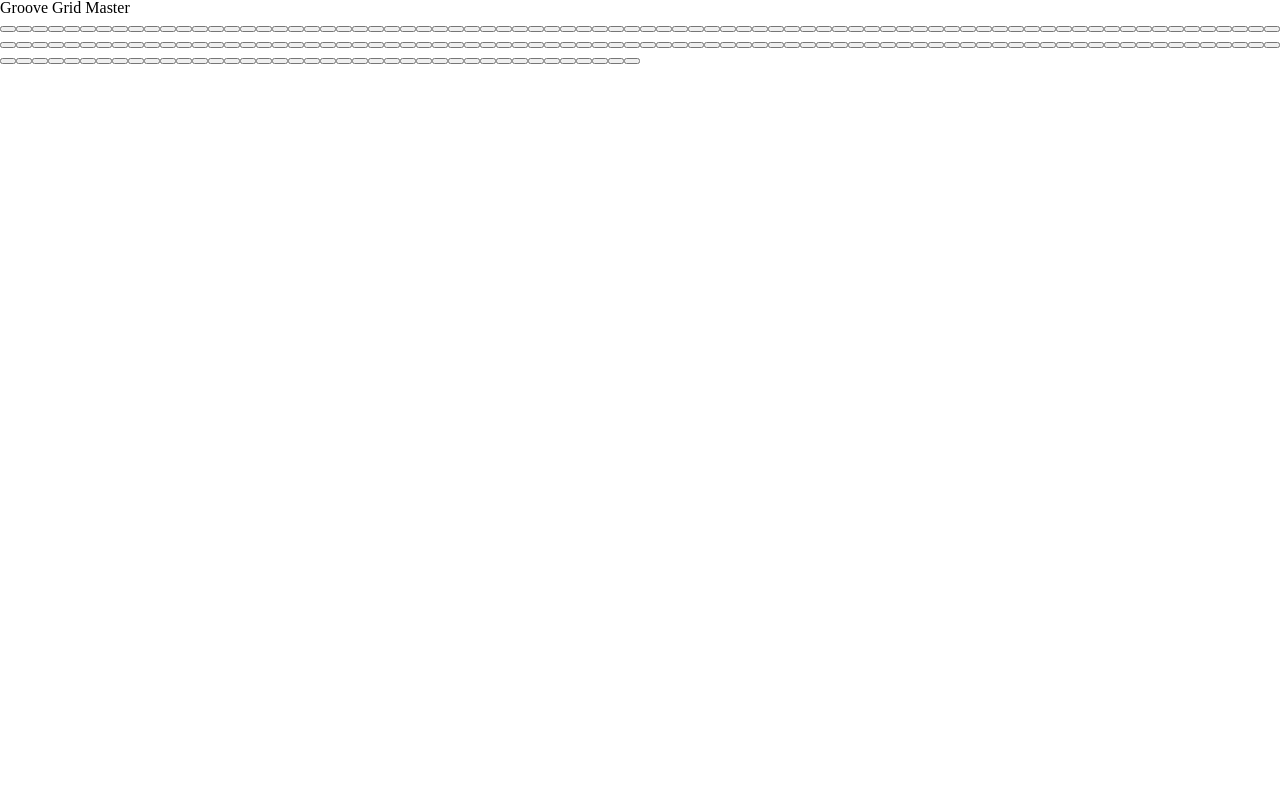
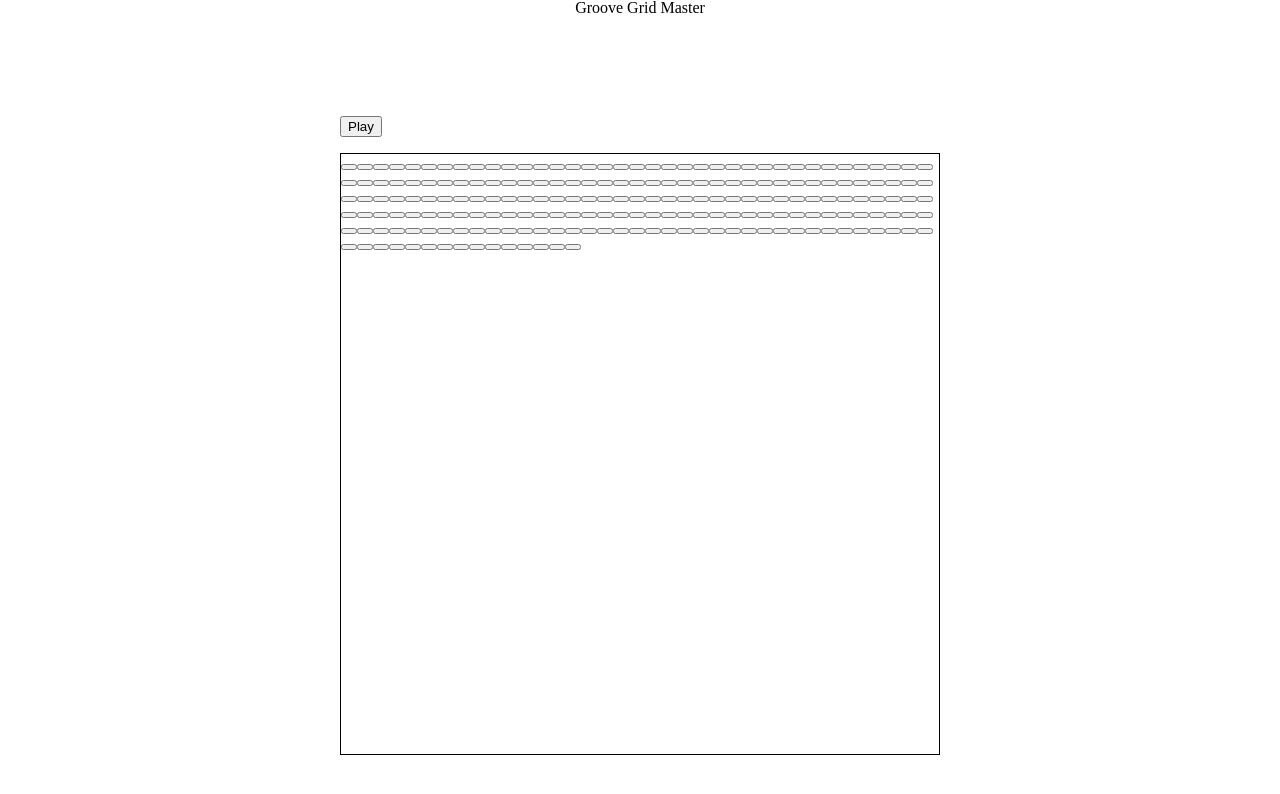
Before and after one commit to cfang322/Groove-Grid-Master, a website built with webpack: page index.html in a window 1280 px wide. Built offline with nearby package versions, Linux system fonts and the light colour scheme.

Commit message:
Created a border for my grid

```diff
--- a/index.html
+++ b/index.html
@@ -12,7 +12,14 @@
 
   <body>
     <h1>Groove Grid Master</h1>
-    <div id="board-container"></div>
+
+    <div id="wrapper">
+      <div id="button-wrapper">
+        <button id="play">Play</button>
+      </div>
+
+      <div id="board-container"></div>
+    </div>
 
     <script src="src/scripts/board.js"></script>
   </body>
--- a/src/index.scss
+++ b/src/index.scss
@@ -1,6 +1,26 @@
 @import "./styles/reset.scss";
 @import "./styles/board.scss";
 
-// #board-container {
-//     color: $color;
-// }
+h1 {
+    text-align: center;
+}
+
+#button-wrapper {
+    display: flex;
+    justify-content: space-between;
+    align-items: center;
+    margin-bottom: 16px;
+}
+
+#wrapper {
+    display: flex;
+    flex-direction: column;
+    width: 600px;
+    margin: 0 auto;
+    padding-top: 100px;
+}
+
+#board-container {
+    border: 1px solid black;
+    height: 600px;
+}
--- a/src/styles/board.scss
+++ b/src/styles/board.scss
@@ -5,7 +5,7 @@
 //     padding: 20px;
 // }
 
-// #board-container > h1 {
+// #board-container {
 //     display: grid;
 //     grid-template-columns: repeat(8, 50px);
 //     gap: 5px;
```
Also changed, not shown: dist/main.css.
